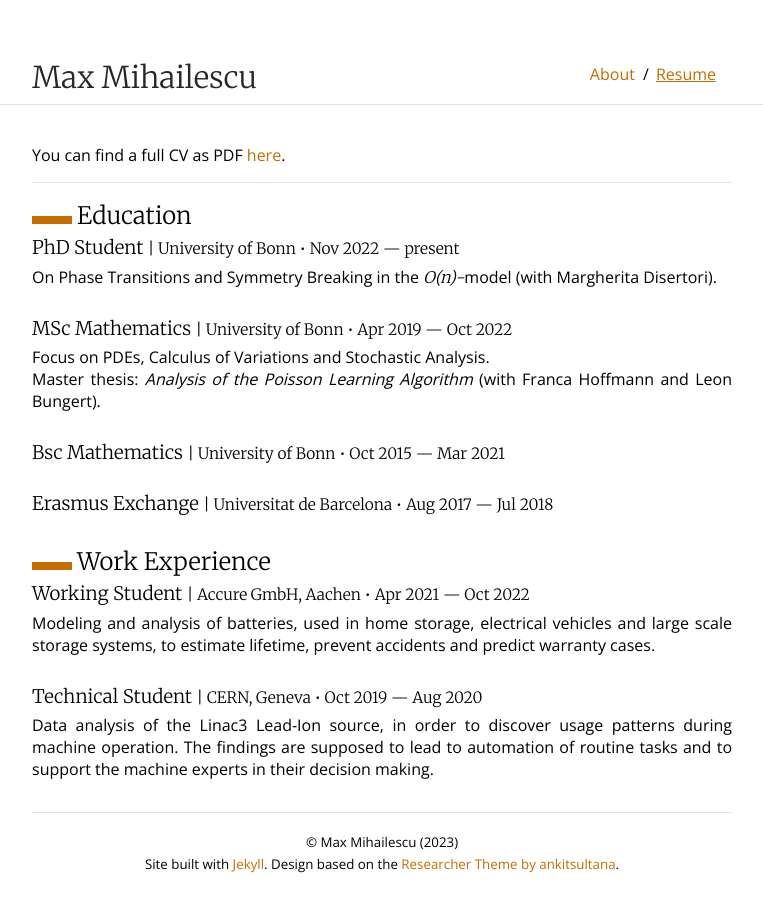
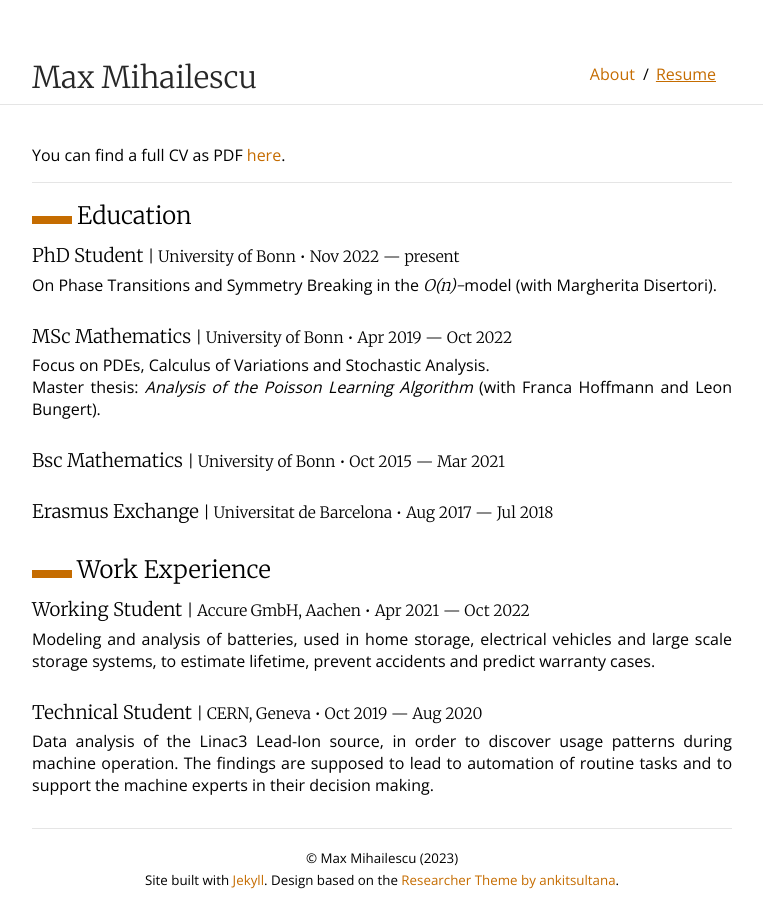
Before and after one commit to mihailescum/mihailescum.github.io, a Jekyll site: the page built from resume.md, in a window 1280 px wide. Shown: the whole page, without its empty margins (258-1021 px from the left). Built offline with Jekyll 4.4.1, drawn with Linux system fonts in a browser that asks for light colours.

Commit message:
Added small space in CV

```diff
--- a/_sass/typography.scss
+++ b/_sass/typography.scss
@@ -98,6 +98,8 @@ Copyright (c) 2015 Joel Glovier
 published under the MIT license.
 **********/
 .cv-section-header {
+    margin-bottom: 1rem !important;
+
     &:before {
         content: "";
         display: inline-block;
```
